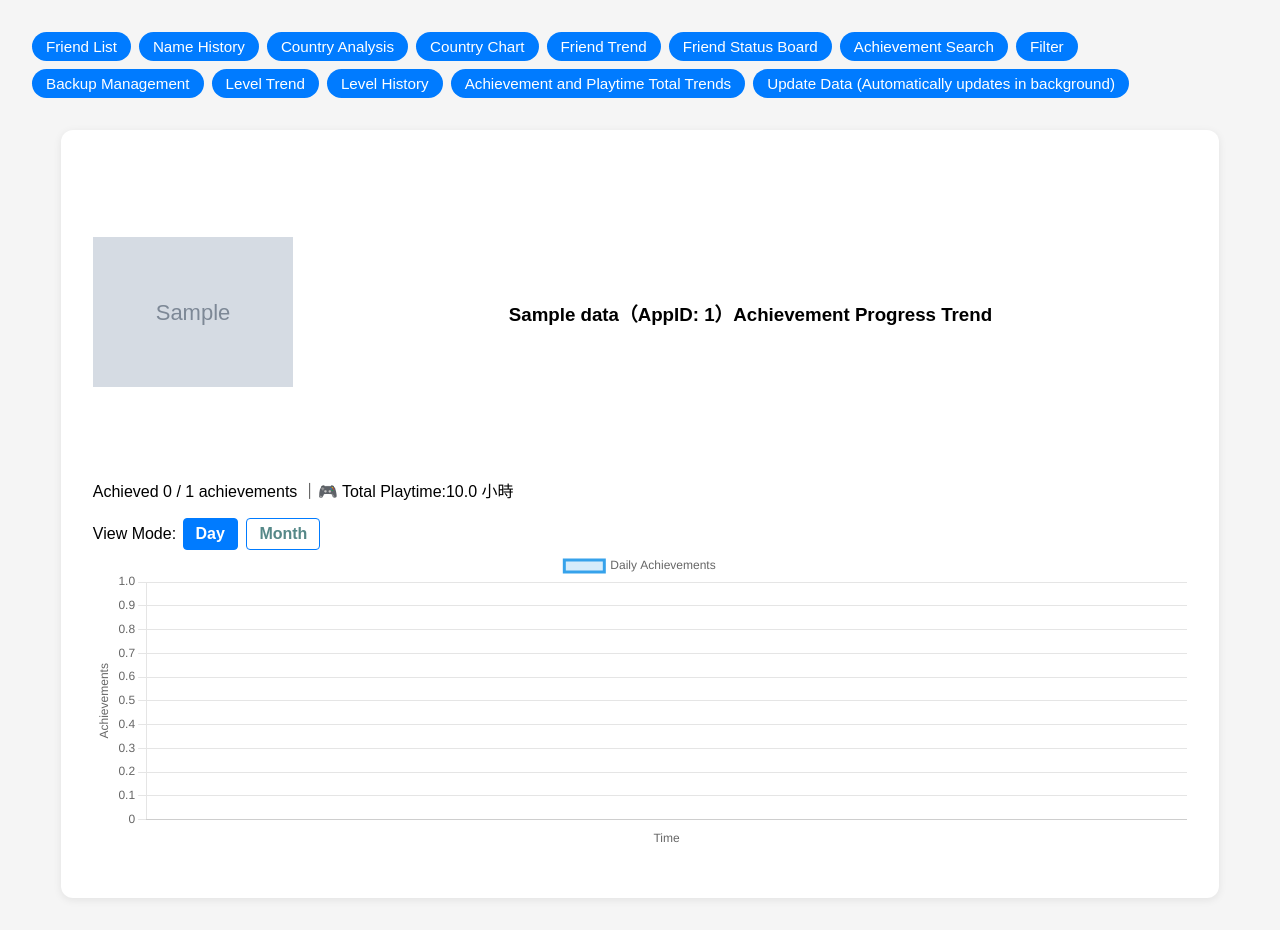
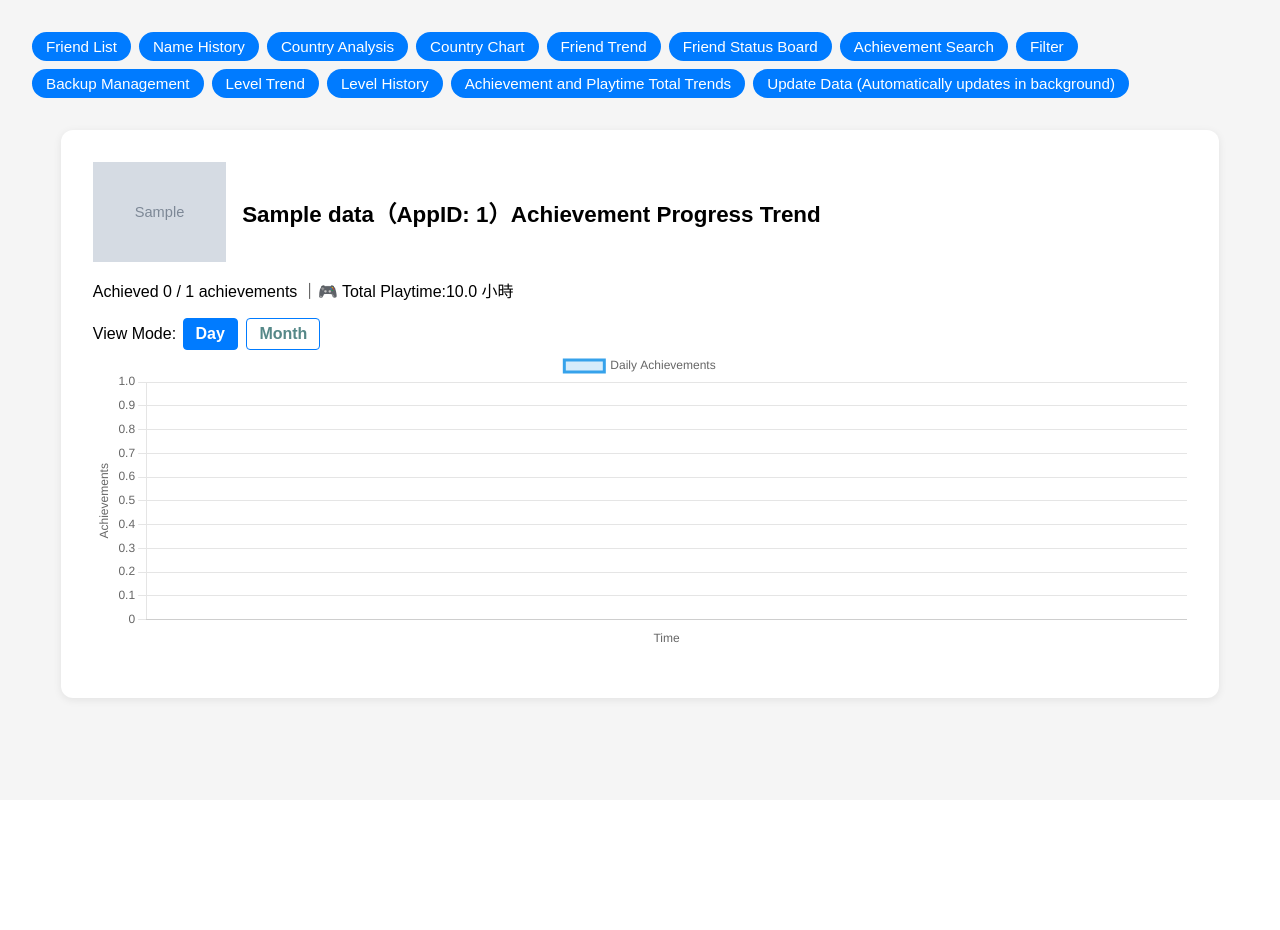
Before and after one commit to bbfox0703/steam-friend-history, a Flask app: page /achievement/1 in a window 1280 px wide. After the commit the page ends 704 px from the top, so only its background shows below. Run offline with Flask 3, Linux system fonts and the light colour scheme; grey boxes marked "Sample" are stand-in pictures; a database or web service that is not in the repository returns one stand-in record (values such as "Sample title"); data that the repository does not hold is empty.

Commit message:
Update achievement_trend.html

```diff
--- a/templates/achievement_trend.html
+++ b/templates/achievement_trend.html
@@ -7,18 +7,21 @@
 .header-wrapper {
     display: flex;
     align-items: center;
+    justify-content: flex-start;
+    flex-wrap: nowrap;
     margin-bottom: 1em;
-    flex-wrap: wrap;
+    overflow-x: auto;
 }
+
 .header-wrapper img {
-    transform: scale(0.5);
-    transform-origin: left center;
-    display: inline-block;
+    height: 100px;
     margin-right: 1em;
 }
-.header-wrapper h2 {
+
+.header-wrapper h3 {
     margin: 0;
     font-size: 1.4em;
+    font-weight: bold;
 }
 
 @media (max-width: 600px) {
```
